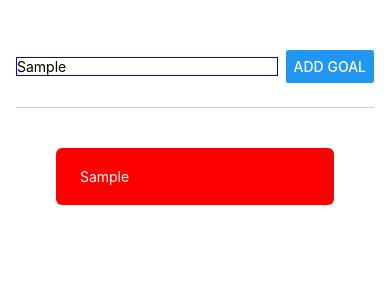
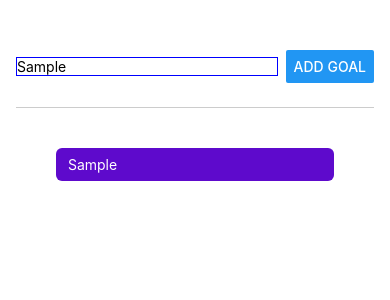
Before and after one commit to misbell/RNCourse, a React Native app: screen / in a window 390 px wide. Both pictures are taken after typing "Sample" into the empty fields and a click on the button "ADD GOAL". Shown: the top 300 px of the page. Built offline with nearby package versions, Linux system fonts and the light colour scheme.

Commit message:
delete and ripple

```diff
--- a/components/GoalItem.js
+++ b/components/GoalItem.js
@@ -1,23 +1,31 @@
-import { Text, StyleSheet, Pressable } from 'react-native';
+import { Text, StyleSheet, Pressable, View } from 'react-native';
 
 function GoalItem(props) {
     return (
-        <Pressable onPress={props.onDeleteItem.bind(this, props.id)}>
-            <Text style={styles.goalItem}> {props.text} </Text>
-        </Pressable>
+        <View style={styles.goalItem}>
+            <Pressable
+                android_ripple={{ color: '#dddddd' }}
+                onPress={props.onDeleteItem.bind(this, props.id)}
+                style={({pressed}) =>  pressed && styles.pressedItem}>
+                <Text style={styles.goalText}> {props.text} </Text>
+            </Pressable>
+        </View>
     );
 };
-
-
 
 export default GoalItem;
 
 const styles = StyleSheet.create({
     goalItem: {
         margin: 20,
-        padding: 20,
         borderRadius: 6,
-        backgroundColor: 'red',
+        backgroundColor: '#5e0acc',
+    },
+    pressedItem: {
+        opacity: 0.5,
+    },
+    goalText: {
+        padding: 8,
         color: 'white',
     }
 });
```
